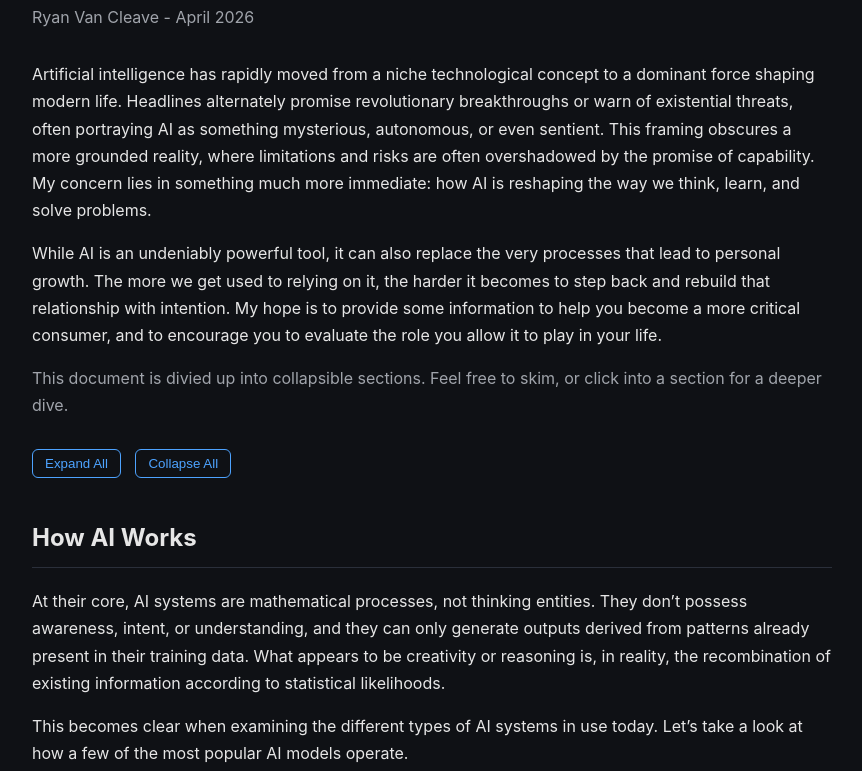
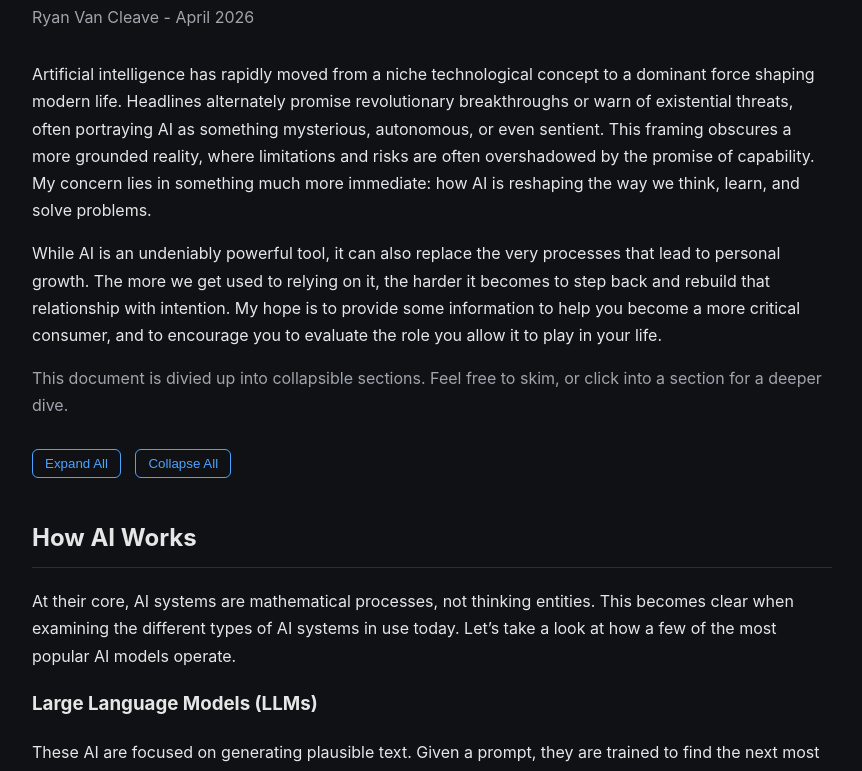
Before and after one commit to Vancleavrs/AI_Growth_Letter.github.io, a plain HTML site: page index.html in a window 1280 px wide. Shown: the part 140-911 px from the top of the page, without its empty margins (208-1070 px from the left). Drawn offline with Linux system fonts and the light colour scheme.

Commit message:
Update index.html

```diff
--- a/index.html
+++ b/index.html
@@ -164,11 +164,7 @@
     <h2>How AI Works</h2>
 
 	<p>
-	At their core, AI systems are mathematical processes, not thinking entities. They don’t possess awareness, intent, or understanding, and they can only generate outputs derived from patterns already present in their training data. What appears to be creativity or reasoning is, in reality, the recombination of existing information according to statistical likelihoods.
-	</p>
-
-	<p>
-	This becomes clear when examining the different types of AI systems in use today. Let’s take a look at how a few of the most popular AI models operate.
+	At their core, AI systems are mathematical processes, not thinking entities. This becomes clear when examining the different types of AI systems in use today. Let’s take a look at how a few of the most popular AI models operate.
     </p>
 
 	<h3>Large Language Models (LLMs)</h3>
```
